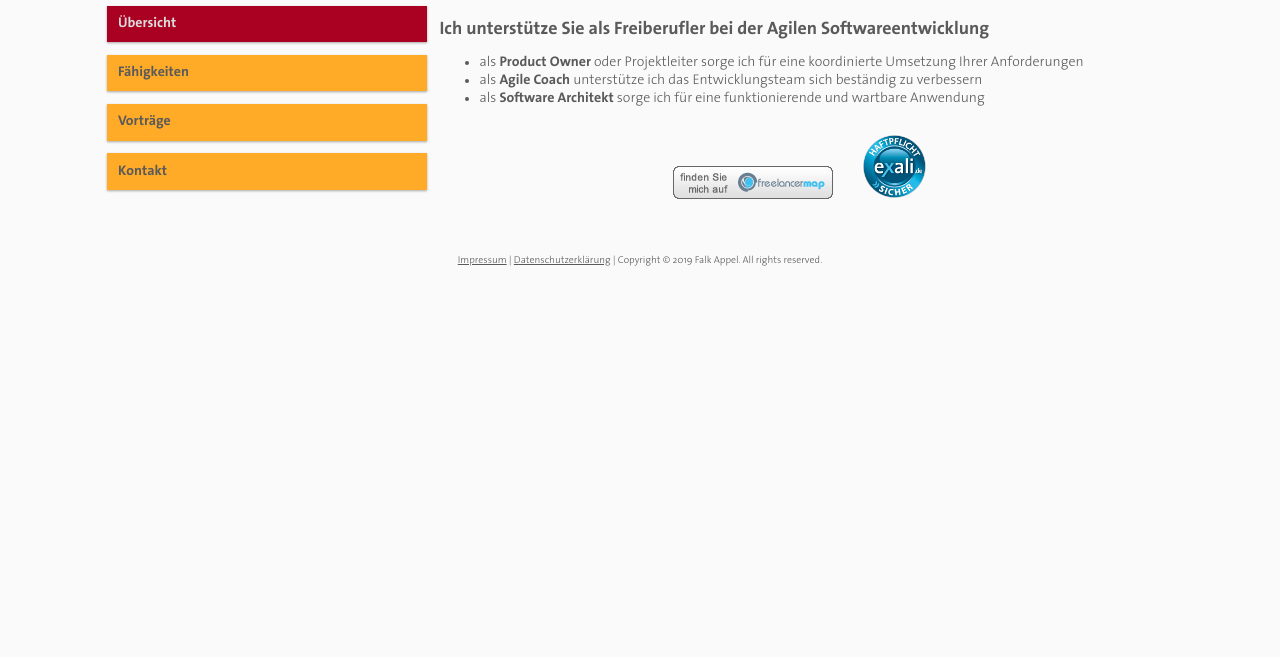
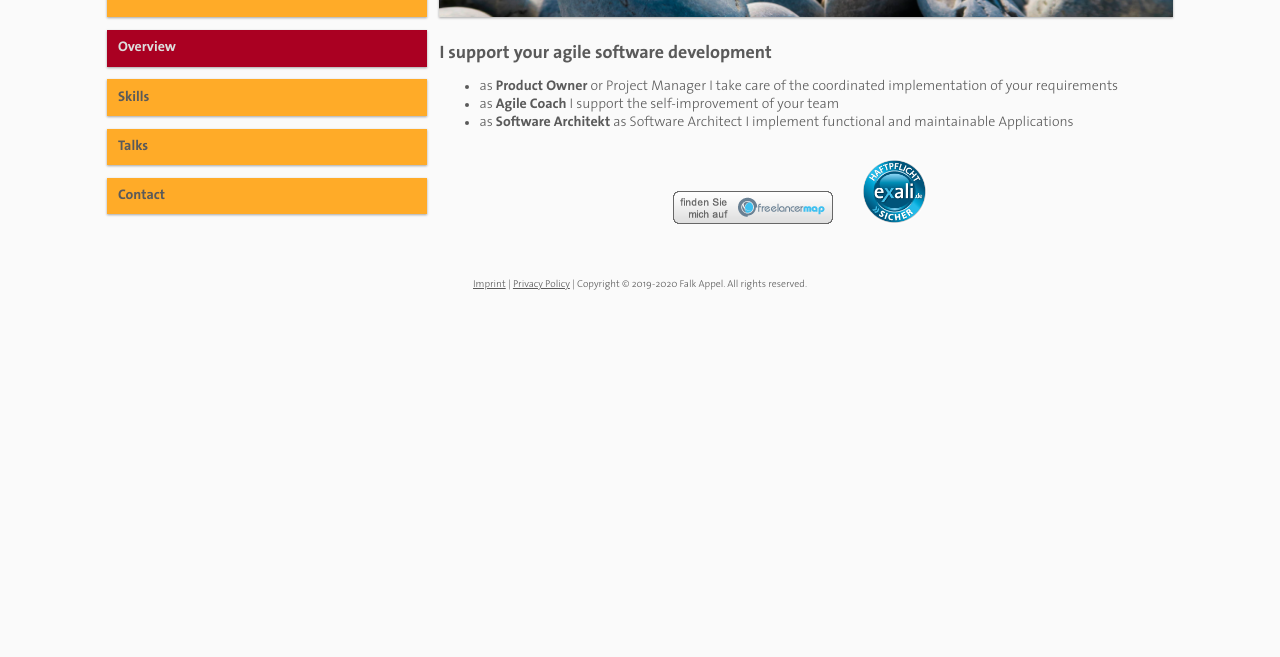
Before and after one commit to falkappel/falkappel_rocks, a plain HTML site: page index.html in a window 1280 px wide. Shown: the part 143-800 px from the top of the page. Drawn offline with Linux system fonts and the light colour scheme.

Commit message:
translated index page

```diff
--- a/index.html
+++ b/index.html
@@ -25,6 +25,10 @@ limitations under the License.
 
 <body>
     <div class="centered">
+        <div class="col-10 translation"><a class="translation" href="index_de.html" class="content">Auf Deutsch bitte</a></div>
+    </div>
+    <div class="centered">
+
         <div class="row">
             <div class="col-3 logo">
                 <a href="index.html" class="marginlogo">
@@ -37,7 +41,8 @@ limitations under the License.
             <div class="col-7 topimage">
                 <picture>
                     <source srcset="images/rocks_dark.jpg" media="(prefers-color-scheme: dark)">
-                    <img src="images/rocks_light.jpg" alt="Falk Appel - Agile Softwareentwicklung">
+                    <img src="images/rocks_light.jpg" alt="Falk Appel - Agile Software Development">
+
                 </picture>
             </div>
         </div>
@@ -46,29 +51,29 @@ limitations under the License.
         <div class="row">
             <div class="col-3 menu">
                 <ul>
-                    <li class="selected">&Uuml;bersicht</li>
-                    <li><a href="skills.html" class="menu">F&auml;higkeiten</a></li>
-                    <li><a href="talks.html" class="menu">Vortr&auml;ge</a></li>
-                    <li><a href="contact.html" class="menu">Kontakt</a></li>
+                    <li class="selected">Overview</li>
+                    <li><a href="skills.html" class="menu">Skills</a></li>
+                    <li><a href="talks.html" class="menu">Talks</a></li>
+                    <li><a href="contact.html" class="menu">Contact</a></li>
                 </ul>
             </div>
             <div class="col-7 content">
                 <!-- content -->
-                <h2>Ich unterstütze Sie als Freiberufler bei der Agilen Softwareentwicklung</h2>
+                <h2>I support your agile software development</h2>
                 <ul>
-                    <li>als <b>Product Owner</b> oder Projektleiter sorge ich für eine koordinierte Umsetzung Ihrer
-                        Anforderungen
+                    <li>as <b>Product Owner</b> or Project Manager I take care of the coordinated implementation of your requirements
                     </li>
-                    <li>als <b>Agile Coach</b> unterstütze ich das Entwicklungsteam sich beständig zu verbessern</li>
-                    <li>als <b>Software Architekt</b> sorge ich für eine funktionierende und wartbare Anwendung</li>
+                    <li>as <b>Agile Coach</b> I support the self-improvement of your team</li>
+                    <li>as <b>Software Architekt</b> as Software Architect I implement functional and
+                        maintainable Applications</li>
                 </ul>
 
                 <div class="external-links">
                     <a class="external-links" href="https://www.freelancermap.de/freelancer-verzeichnis/profile/entwicklung/198037-profil-falk-appel-agile-product-owner-coach-software-architect.html" target="_blank" >
-                        <img class="external-links" src="images/link_freelancemap.png" alt="Profil auf freelancermap.de">
+                        <img class="external-links" src="images/link_freelancemap.png" alt="Profile at freelancermap.de">
                     </a>
                     <a class="external-links" rel="nofollow" href="https://www.exali.de/siegel/Falk-Appel--Agile-Softwareentwicklung" target="_blank">
-                        <img class="external-links" src="images/link_exali.png" alt="IT-Haftpflicht bei Exali" />
+                        <img class="external-links" src="images/link_exali.png" alt="IT-Insurance at Exali" />
                     </a>
                 </div>
                 <!-- end content -->
@@ -78,8 +83,8 @@ limitations under the License.
     <div class="centered">
         <footer class="col-10 footer">
             <p>
-                <a href="imprint.html">Impressum</a> | <a href="privacy_policy.html">Datenschutzerkl&aumlrung</a> |
-                Copyright &copy; 2019 Falk Appel. All rights reserved.
+                <a href="imprint.html">Imprint</a> | <a href="privacy_policy.html">Privacy Policy</a> |
+                Copyright &copy; 2019-2020 Falk Appel. All rights reserved.
             </p>
         </footer>
     </div>
```
Also changed, not shown: index_de.html (+4 -1 lines).
